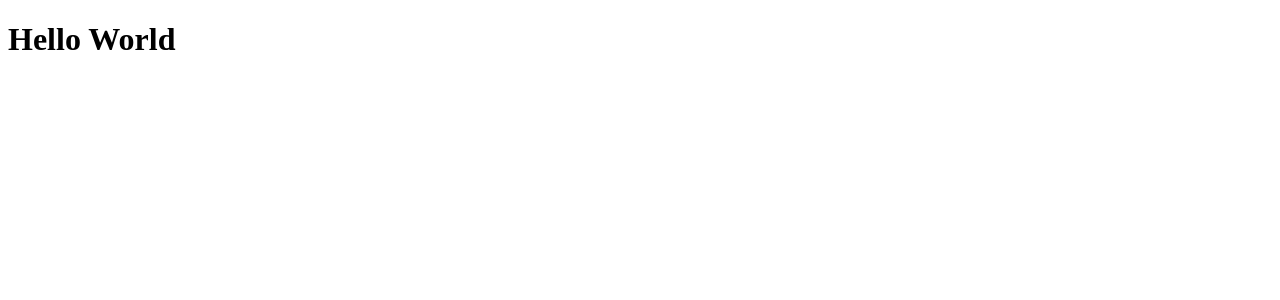
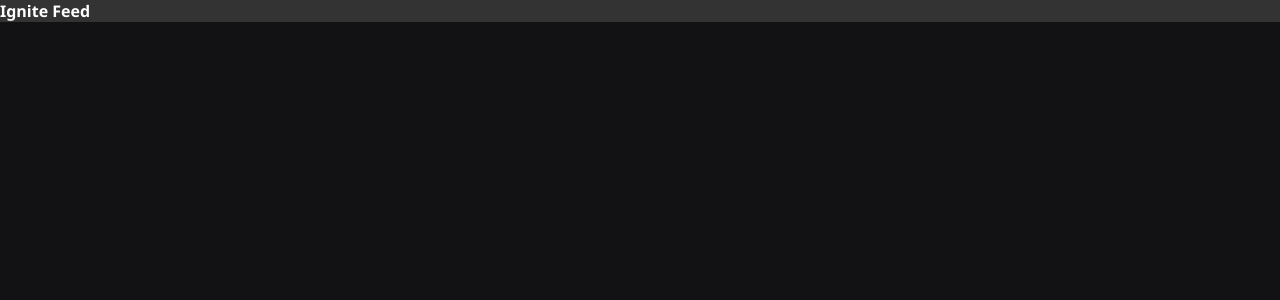
Before and after one commit to keven157751/Ignitefeed2, a React (Vite) app: page / in a window 1280 px wide. Shown: the top 300 px of the page. Built offline with nearby package versions, Linux system fonts and the light colour scheme.

Commit message:
commit appbar

```diff
--- a/index.html
+++ b/index.html
@@ -2,8 +2,13 @@
 <html lang="en">
   <head>
     <meta charset="UTF-8" />
+    <link rel="preconnect" href="https://fonts.googleapis.com"  />
+    <link rel="preconnect" href="https://fonts.gstatic.com" crossorigin>
+    <link href="https://fonts.googleapis.com/css2?family=Merriweather+Sans:wght@500&family=Roboto:wght@400;700&display=swap" rel="stylesheet" />
+
     <link rel="icon" type="image/svg+xml" href="/vite.svg" />
     <meta name="viewport" content="width=device-width, initial-scale=1.0" />
+
     <title>Ignite Feed</title>
   </head>
   <body>
--- a/src/App.jsx
+++ b/src/App.jsx
@@ -1,6 +1,8 @@
+import { Header } from "./components/header"
+
 function App() {
   return (
-    <h1>Hello World</h1>
+    <Header />
   )
 }
 
--- /dev/null
+++ b/src/components/Header.module.css
@@ -0,0 +1,5 @@
+.header {
+    background: #333;
+    height: 80pxs;
+    font-family: 'Segoe UI', Tahoma, Geneva, Verdana, sans-serif;
+}
--- /dev/null
+++ b/src/components/header.jsx
@@ -0,0 +1,10 @@
+import styles from './header.module.css'
+
+
+export function Header () {
+    return (
+    <header className={styles.header}>
+    <strong>Ignite Feed</strong>
+     </header>
+    );
+}
--- /dev/null
+++ b/src/global.css
@@ -0,0 +1,30 @@
+:root  {
+    --white: #fff;
+    --gray-100: #e1e1e6;
+    --gray-300: #c4c4cc;
+    --gray-400: #8d8d99;
+    --gray-600: #323238;
+    --gray-700: #29292e;
+    --gray-800: #202024;
+    --gray-900: #121214;
+
+    --green-500: #00875f;
+
+
+}
+
+
+* {
+    padding: 0;
+    margin: 0;
+    box-sizing: border-box;
+}
+
+body {
+    background: var(--gray-900);
+    color: var(--white);
+}
+
+body, input, textarea, button {
+    font-family: 'Roboto', sans-serif;
+}
--- a/src/main.jsx
+++ b/src/main.jsx
@@ -1,6 +1,7 @@
 import React from 'react'
 import ReactDOM from 'react-dom/client'
 import App from './App.jsx'
+import './global.css'
 
 ReactDOM.createRoot(document.getElementById('root')).render(
   <React.StrictMode>
```
